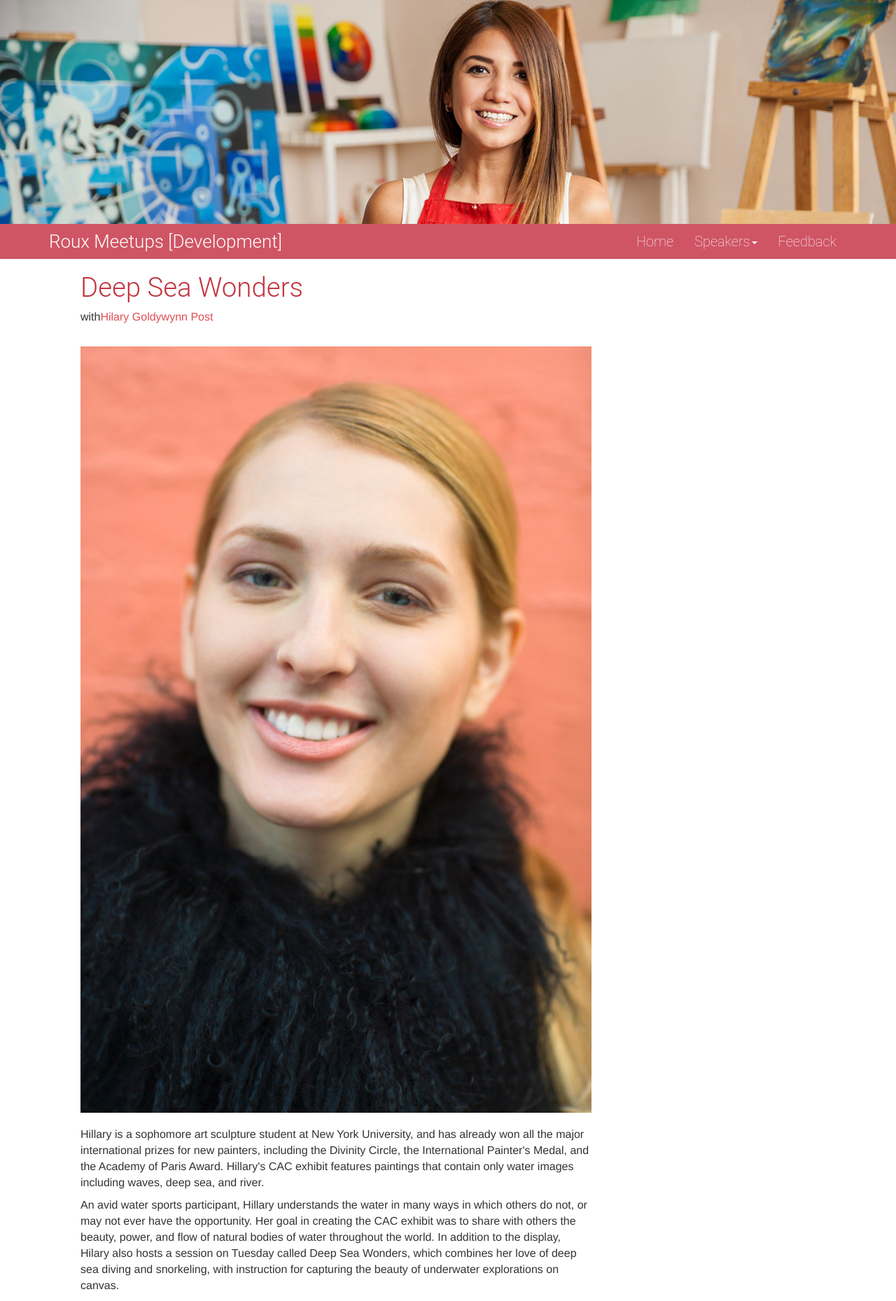
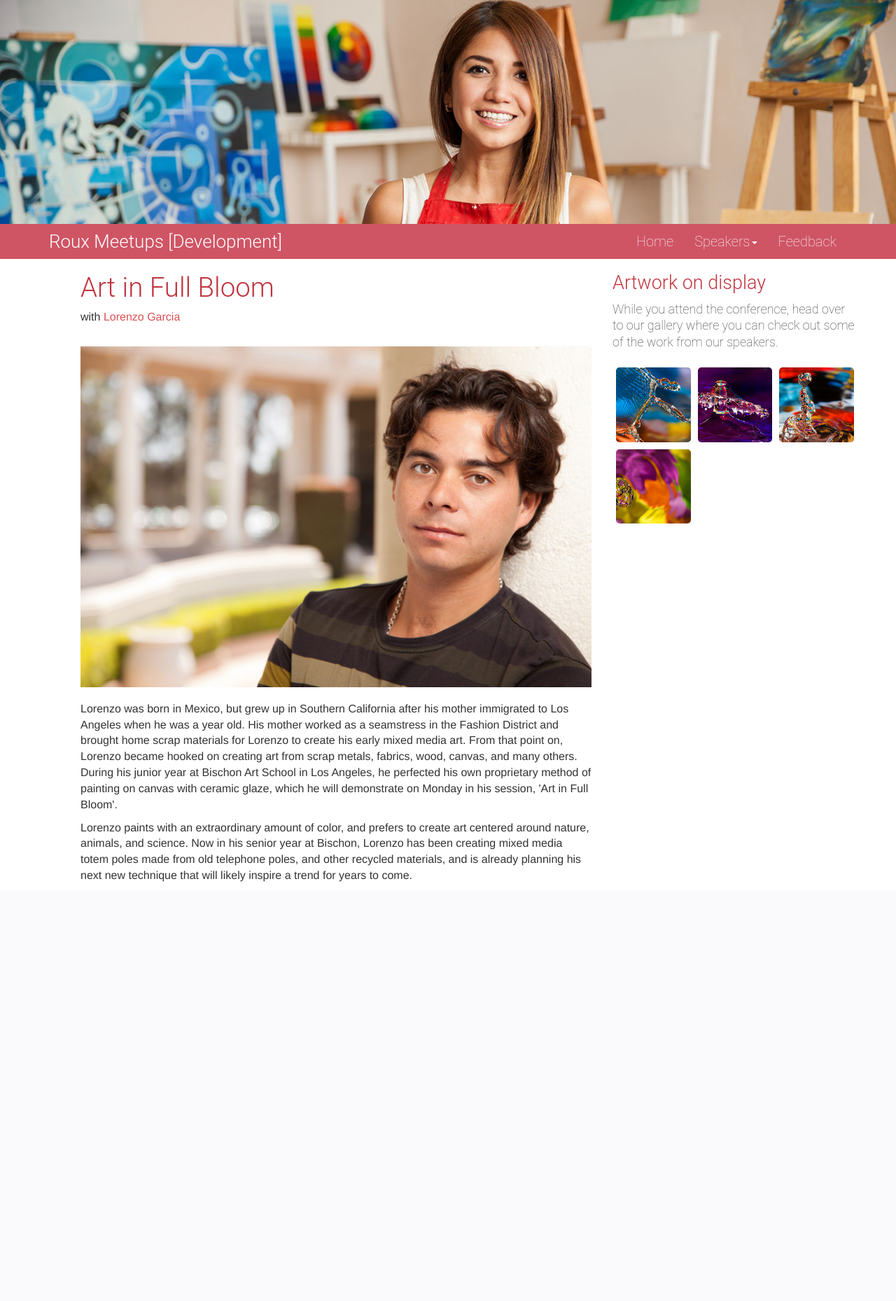
Before and after one commit to LeoKnox/node_express, a Node server app: page /speakers/Lorenzo_Garcia in a window 1280 px wide. Shown: the whole page at 70% size. After the commit the page ends 1260 px from the top, so only its background shows below. Run offline with Node 20, Linux system fonts and the light colour scheme; some libraries are stand-ins or nearby versions.

Commit message:
Add files via upload
Set detailed artist page to display with dynamic data.

```diff
--- a/server/routes/speakers/index.js
+++ b/server/routes/speakers/index.js
@@ -20,14 +20,29 @@
                 artwork: results[1]
             });
          } catch(err) {
-            return next(err);
+            return err;
          }
      });
 
-     router.get('/:name', (req, res, next) => {
-         return res.render('speakers/detail', {
-             page: req.params.name,
-         });
+     router.get('/:name', async (req, res, next) => {
+         try {
+            const promises = [];
+            promises.push(speakerService.getSpeaker(req.params.name));
+            promises.push(speakerService.getArtworkForSpeaker(req.params.name));
+            const results = await Promise.all(promises);
+
+            if (!results[0]) {
+                return next();
+            }
+
+            return res.render('speakers/detail', {
+                page: req.params.name,
+                speaker: results[0],
+                artwork: results[1],
+            });
+         } catch(err) {
+             return next(err);
+         }
      });
 
      return router;
--- a/server/services/SpeakerService.js
+++ b/server/services/SpeakerService.js
@@ -41,6 +41,29 @@ class SpeakerService {
         return artwork
     }
 
+    async getSpeaker(shortname){
+        const data = await this.getData();
+        const speaker = data.find((speaker) => {
+            return speaker.shortname === shortname;
+        });
+    if(!speaker) return null;
+    return {
+        title: speaker.title,
+        name: speaker.name,
+        shortname: speaker.shortname,
+        description: speaker.description,
+        }
+    }
+
+    async getArtworkForSpeaker(shortname) {
+        const data = await this.getData();
+        const speaker = data.find((speaker) => {
+            return speaker.shortname === shortname;
+        });
+        if(!speaker || !speaker.artwork) return null;
+        return speaker.artwork;
+    }
+
     async getData() {
         const data = await readFile(this.datafile, 'utf8');
         if(!data) return [];
--- a/server/views/speakers/detail/index.pug
+++ b/server/views/speakers/detail/index.pug
@@ -7,25 +7,14 @@ block content
             .container
                 .row
                 .col-sm-8
-                    h3.speakerslist-title Deep Sea Wonders
+                    h3.speakerslist-title=speaker.title
                     h5.speakerslist-name
-                    | with
-                    a(href='./Hillary_Goldwynn.html') Hilary Goldywynn Post
+                    | with&nbsp;
+                    a(href=`/speakers/${speaker.shortname}`)=speaker.name
                     p.speakerslist-info
-                    a(href='./Hillary_Goldwynn.html')
-                    img.speakerslist-img.img-responsive.pull-left(src='/images/speakers/Hillary_Goldwynn.jpg', alt='Photo of Hilary Goldywynn Post')
-                    p
-                    | Hillary is a sophomore art sculpture student at New York University, and has already won all the major
-                    | international prizes for new painters, including the Divinity Circle, the International Painter's Medal,
-                    | and the Academy of Paris Award. Hillary's CAC exhibit features paintings that contain only water images
-                    | including waves, deep sea, and river.
-                    p
-                    | An avid water sports participant, Hillary understands the water in many ways in which others do not, or
-                    | may not ever have the opportunity. Her goal in creating the CAC exhibit was to share with others the
-                    | beauty, power, and flow of natural bodies of water throughout the world. In addition to the display,
-                    | Hilary also hosts a session on Tuesday called Deep Sea Wonders, which combines her love of deep sea diving
-                    | and snorkeling, with instruction for capturing the beauty of underwater explorations on canvas.
-                    p
+                    a(href=`/speakers/${speaker.shortname}`)
+                    img.speakerslist-img.img-responsive.pull-left(src=`/images/speakers/${speaker.shortname}.jpg`, alt=`Photo of ${speaker.name}`)
+                    !=speaker.description
                 // row
                 // container
                 // primary
```
